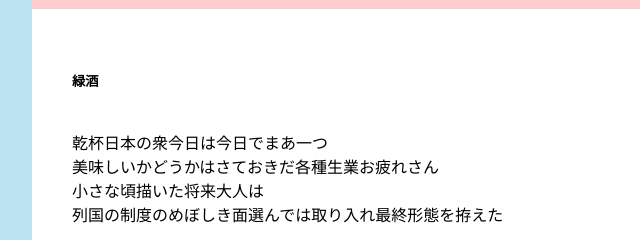
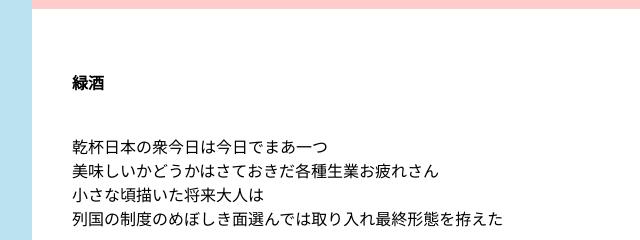
Before and after one commit to Nanami-Hotta/css_sample_01, a plain HTML site: page index.html in a window 1280 px wide. Shown: the part 225-465 px from the top of the page, 208-848 px from the left. Drawn offline with Linux system fonts and the light colour scheme.

Commit message:
Update index.html

```diff
--- a/index.html
+++ b/index.html
@@ -20,7 +20,7 @@
 
       <article>
 
-        <h5>緑酒</h5>
+        <h4>緑酒</h4>
         <p>
          <br>
          乾杯日本の衆今日は今日でまあ一つ
```
